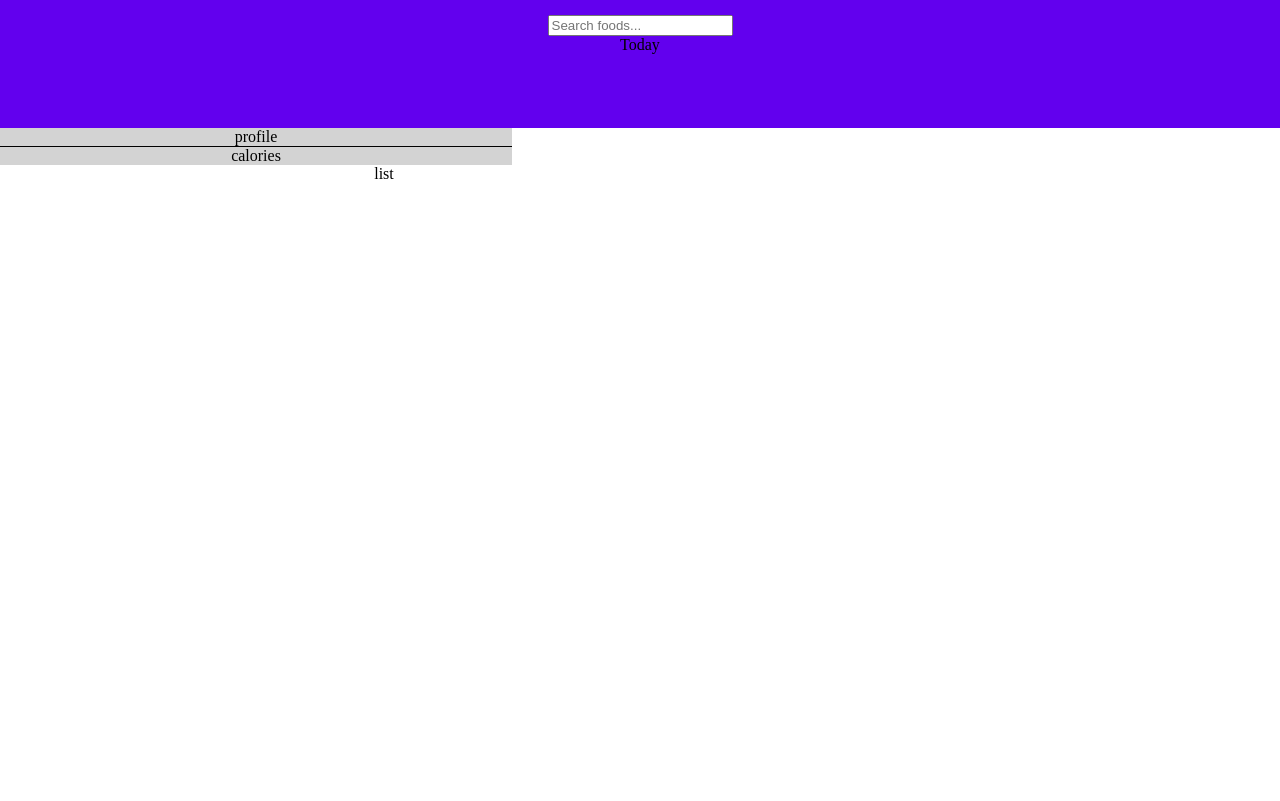
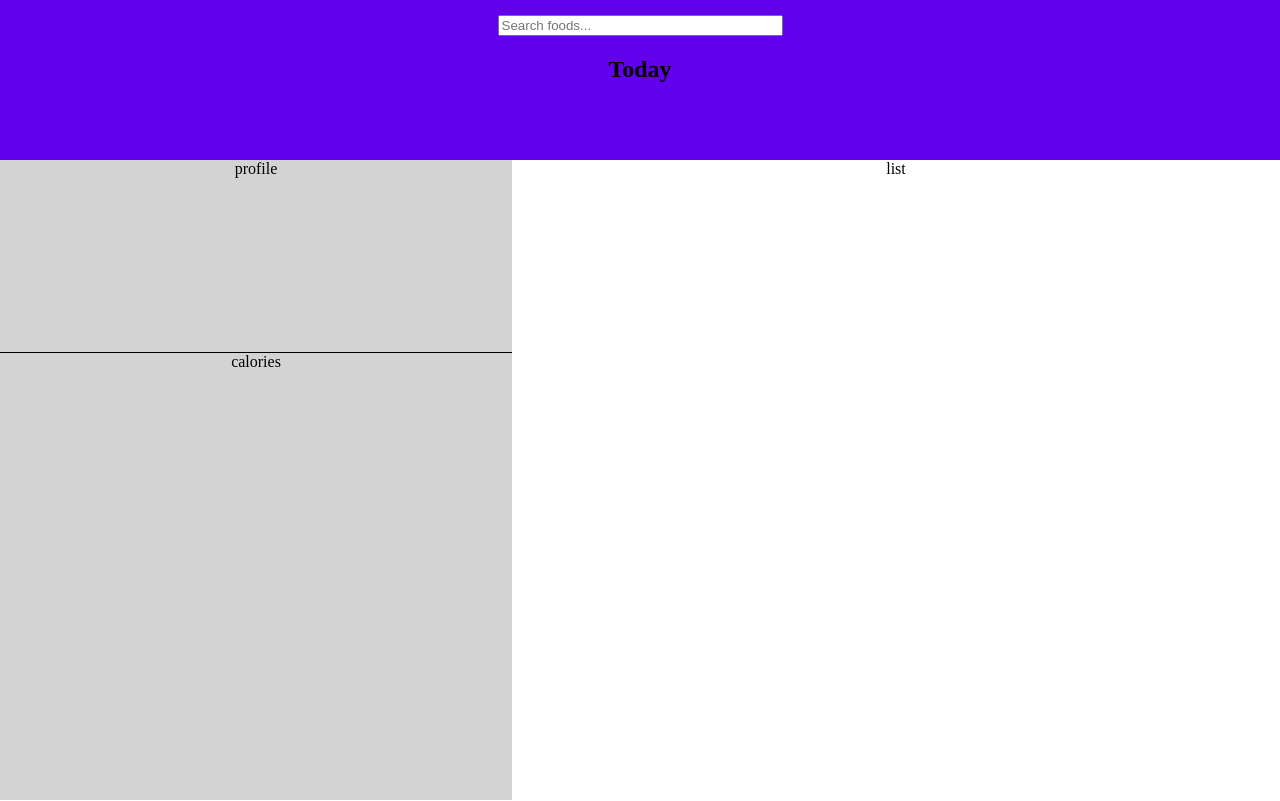
Before and after one commit to DavidRamsdale/calorie_counter, a React (Create React App) app: page / in a window 1280 px wide. Built offline with nearby package versions, Linux system fonts and the light colour scheme.

Commit message:
Add styling to search bar

```diff
--- a/src/App.js
+++ b/src/App.js
@@ -17,8 +17,10 @@ class App extends Component {
     return (
       <div className="App">
         <div className="header">
-          <SearchBox />
-          Today
+          <div className="container">
+            <SearchBox />
+            <h2>Today</h2>
+          </div>
         </div>
         <div className="content-container">
           <div className="user-info">
--- a/src/App.scss
+++ b/src/App.scss
@@ -3,11 +3,22 @@
     height: 100vh;
 
     .header{
-        height: 128px;
+        height: 20%;
         background: #6200ee;
+
+        .container {
+            height: 100%;
+            display: flex;
+            flex-direction: column;
+            justify-items: center;
+            align-items: center;
+        }
     }
 
     .content-container {
+
+        height: 80%;
+        display: flex;
 
         .user-info {
             height: 100%;
--- a/src/components/food-item-branded/food-item-branded.component.jsx
+++ b/src/components/food-item-branded/food-item-branded.component.jsx
@@ -3,9 +3,9 @@ import './food-item-branded.styles.scss'
 
 const FoodItembranded = ({ imageUrl, itemName, brandName }) => {
     return(
-        <div className='checkout-item'>
+        <div className='food-item'>
             <div className='image-container'>
-                <img src={imageUrl} alt='item'/>
+                <img className="image" src={imageUrl} alt='item'/>
             </div>
             <div className='food-info'>
                 <span>{itemName}</span>
--- a/src/components/food-item-branded/food-item-branded.styles.scss
+++ b/src/components/food-item-branded/food-item-branded.styles.scss
@@ -0,0 +1,19 @@
+.food-item {
+    display: flex;
+    cursor: pointer;
+
+    .image-container {
+
+        .image{
+            width: 60px;
+        }
+    }
+
+    .name {
+        border-bottom: gray 1px solid;
+        width: 100%;
+        text-align: left;
+        /* align-content: center; */
+        padding: 20px;
+    }
+}
--- a/src/components/food-item-common/food-item-common.component.jsx
+++ b/src/components/food-item-common/food-item-common.component.jsx
@@ -3,9 +3,9 @@ import './food-item-common.styles.scss'
 
 const FoodItemCommon = ({ imageUrl, name }) => {
     return(
-        <div className='checkout-item'>
+        <div className='food-item'>
             <div className='image-container'>
-                <img src={imageUrl} alt='item'/>
+                <img className="image" src={imageUrl} alt='item'/>
             </div>
             <span className='name'>{name}</span>
         </div>
--- a/src/components/food-item-common/food-item-common.styles.scss
+++ b/src/components/food-item-common/food-item-common.styles.scss
@@ -0,0 +1,19 @@
+.food-item {
+    display: flex;
+    cursor: pointer;
+
+    .image-container{
+
+        .image{
+            width: 60px;
+        }
+    }
+
+    .name {
+        border-bottom: gray 1px solid;
+        width: 100%;
+        text-align: left;
+        /* align-content: center; */
+        padding: 20px;
+    }
+}
--- a/src/components/search-box/searchbox.styles.scss
+++ b/src/components/search-box/searchbox.styles.scss
@@ -1,4 +1,15 @@
 .searchbox-container {
     height: auto;
     padding-top: 15px;
+    width: 285px;
+
+    .search {
+        width: 100%;
+    }
+
+    .food-results {
+        background: white;
+        position: relative;
+        border: black 1px solid;
+    }
 }
```
Also changed, not shown: public/logo192.png (deleted), public/logo512.png (deleted).
